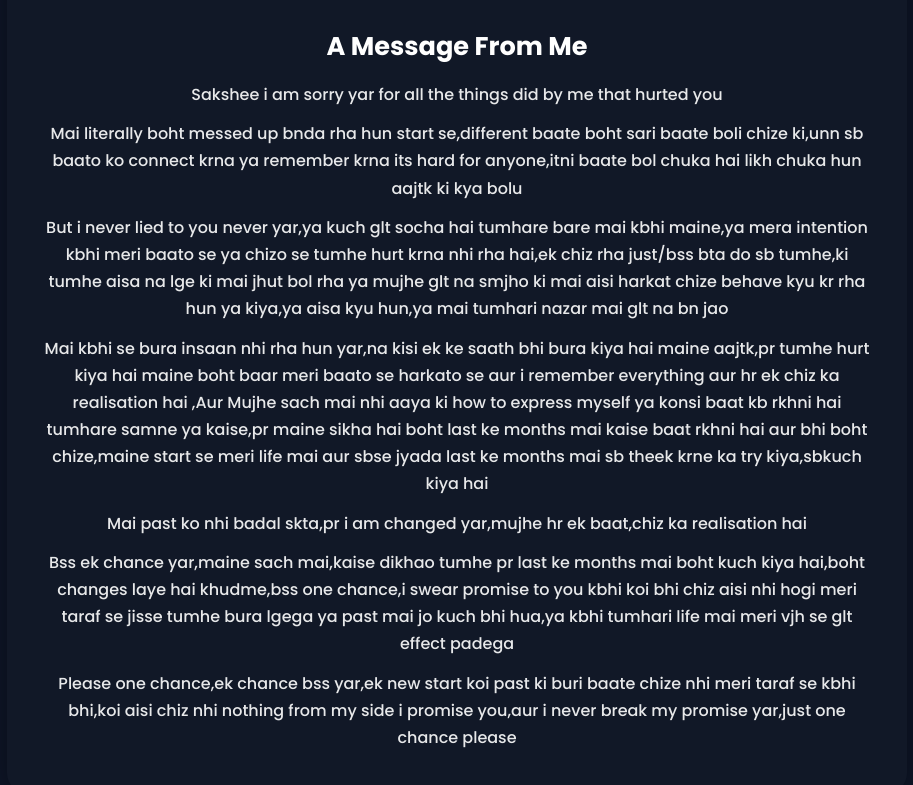
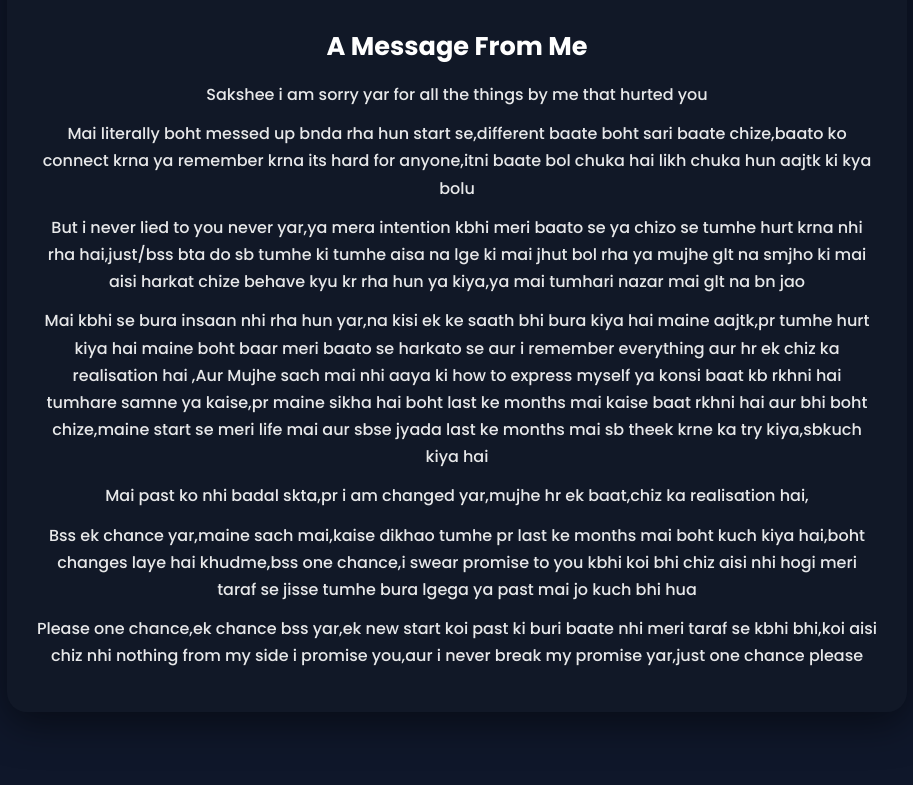
Before and after one commit to monug05/Sorry, a website: page index.html in a window 1280 px wide. Shown: the part 1459-2244 px from the top of the page, without its empty margins (183-1096 px from the left). Drawn offline with Linux system fonts and the light colour scheme.

Commit message:
Update index.html

```diff
--- a/index.html
+++ b/index.html
@@ -396,14 +396,14 @@
 
 <h3>A Message From Me</h3>
 
-<p>Sakshee i am sorry yar for all the things did by me that hurted you</p>
-<p>Mai literally boht messed up bnda rha hun start se,different baate boht sari baate boli chize ki,unn sb baato ko connect krna ya remember krna its hard for anyone,itni baate bol chuka hai likh chuka hun aajtk ki kya bolu</p>
-<p>But i never lied to you never yar,ya kuch glt socha hai tumhare bare mai kbhi maine,ya mera intention kbhi meri baato se ya chizo se tumhe hurt krna nhi rha hai,ek chiz rha just/bss bta do sb tumhe,ki tumhe aisa na lge ki mai jhut bol rha ya mujhe glt na smjho ki mai aisi harkat chize behave kyu kr rha hun ya kiya,ya aisa kyu hun,ya mai tumhari nazar mai glt na bn jao</p>
+<p>Sakshee i am sorry yar for all the things by me that hurted you</p>
+<p>Mai literally boht messed up bnda rha hun start se,different baate boht sari baate chize,baato ko connect krna ya remember krna its hard for anyone,itni baate bol chuka hai likh chuka hun aajtk ki kya bolu</p>
+<p>But i never lied to you never yar,ya mera intention kbhi meri baato se ya chizo se tumhe hurt krna nhi rha hai,just/bss bta do sb tumhe ki tumhe aisa na lge ki mai jhut bol rha ya mujhe glt na smjho ki mai aisi harkat chize behave kyu kr rha hun ya kiya,ya mai tumhari nazar mai glt na bn jao</p>
 <p>Mai kbhi se bura insaan nhi rha hun yar,na kisi ek ke saath bhi bura kiya hai maine aajtk,pr tumhe hurt kiya hai maine boht baar meri baato se harkato se aur i remember everything aur hr ek chiz ka realisation hai
     ,Aur Mujhe sach mai nhi aaya ki how to express myself ya konsi baat kb rkhni hai tumhare samne ya kaise,pr maine sikha hai boht last ke months mai kaise baat rkhni hai aur bhi boht chize,maine start se meri life mai aur sbse jyada last ke months mai sb theek krne ka try kiya,sbkuch kiya hai</p>
-<p>Mai past ko nhi badal skta,pr i am changed yar,mujhe hr ek baat,chiz ka realisation hai</p>
-<p>Bss ek chance yar,maine sach mai,kaise dikhao tumhe pr last ke months mai boht kuch kiya hai,boht changes laye hai khudme,bss one chance,i swear promise to you kbhi koi bhi chiz aisi nhi hogi meri taraf se jisse tumhe bura lgega ya past mai jo kuch bhi hua,ya kbhi tumhari life mai meri vjh se glt effect padega</p>
-<p>Please one chance,ek chance bss yar,ek new start koi past ki buri baate chize nhi meri taraf se kbhi bhi,koi aisi chiz nhi nothing from my side i promise you,aur i never break my promise yar,just one chance please</p>
+<p>Mai past ko nhi badal skta,pr i am changed yar,mujhe hr ek baat,chiz ka realisation hai,</p>
+<p>Bss ek chance yar,maine sach mai,kaise dikhao tumhe pr last ke months mai boht kuch kiya hai,boht changes laye hai khudme,bss one chance,i swear promise to you kbhi koi bhi chiz aisi nhi hogi meri taraf se jisse tumhe bura lgega ya past mai jo kuch bhi hua</p>
+<p>Please one chance,ek chance bss yar,ek new start koi past ki buri baate nhi meri taraf se kbhi bhi,koi aisi chiz nhi nothing from my side i promise you,aur i never break my promise yar,just one chance please</p>
 </div>
 
 </div>
@@ -413,7 +413,7 @@
 <!-- MOMENTS -->
 <section class="gallery" id="gallery">
 
-<h2 class="reveal">Some good Moments</h2>
+<h2 class="reveal">Moments</h2>
 
 <div class="grid">
 
```
